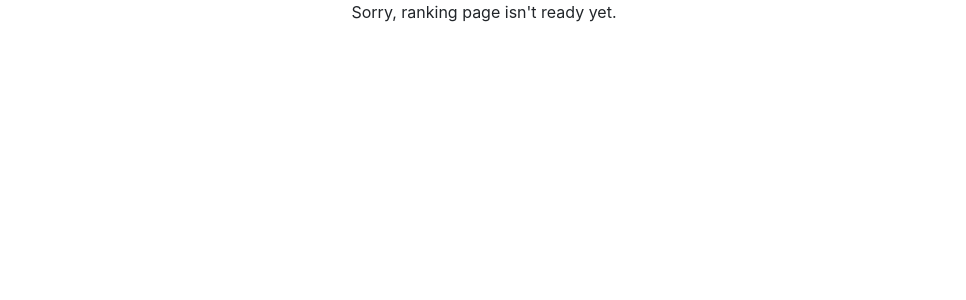
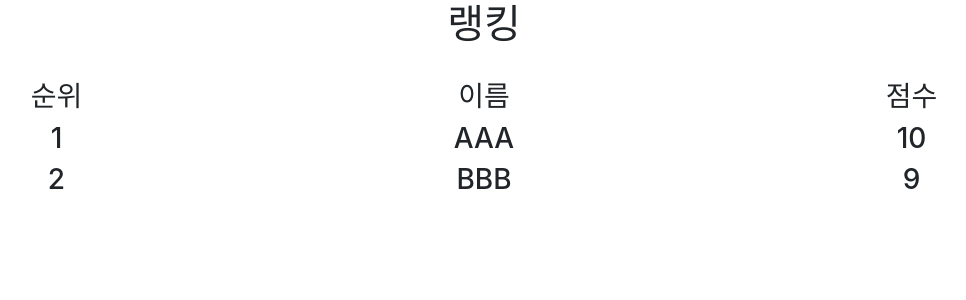
Before and after one commit to coffeetea99/priconne-color, a React (Create React App) app in the folder frontend/: page /ranking in a window 1280 px wide. Shown: the top 300 px of the page, without its empty margins (156-1122 px from the left). Built offline with nearby package versions, Linux system fonts and the light colour scheme.

Commit message:
add ranking page

```diff
--- a/frontend/src/pages/MainPage/MainPage.js
+++ b/frontend/src/pages/MainPage/MainPage.js
@@ -8,7 +8,6 @@ import Col from 'react-bootstrap/Col'
 
 import './MainPage.css';
 import characterDB from '../../db/character.json';
-
 
 const MainPage = () => {
   const history = useHistory();
--- a/frontend/src/pages/RankingPage/RankingPage.js
+++ b/frontend/src/pages/RankingPage/RankingPage.js
@@ -1,10 +1,36 @@
 import React from 'react';
 
+import Container from 'react-bootstrap/Container'
+import Row from 'react-bootstrap/Row'
+import Col from 'react-bootstrap/Col'
+
+import rankingDB from '../../db/ranking.json';
+
 const RankingPage = () => {
+  const rankingList = rankingDB.map(
+    (rank, index) => {
+      return (
+        <Row>
+          <Col md="3"><h3>{index+1}</h3></Col>
+          <Col md="6"><h3>{rank.name}</h3></Col>
+          <Col md="3"><h3>{rank.score}</h3></Col>
+        </Row>
+      )
+    }
+  );
+
   return (
-    <div>
-      Sorry, ranking page isn't ready yet.
-    </div>
+    <>
+      <h1>랭킹</h1><br/>
+      <Container>
+        <Row>
+          <Col md="3"><h3>순위</h3></Col>
+          <Col md="6"><h3>이름</h3></Col>
+          <Col md="3"><h3>점수</h3></Col>
+        </Row>
+        {rankingList}
+      </Container>
+    </>
   )
 }
 
```
